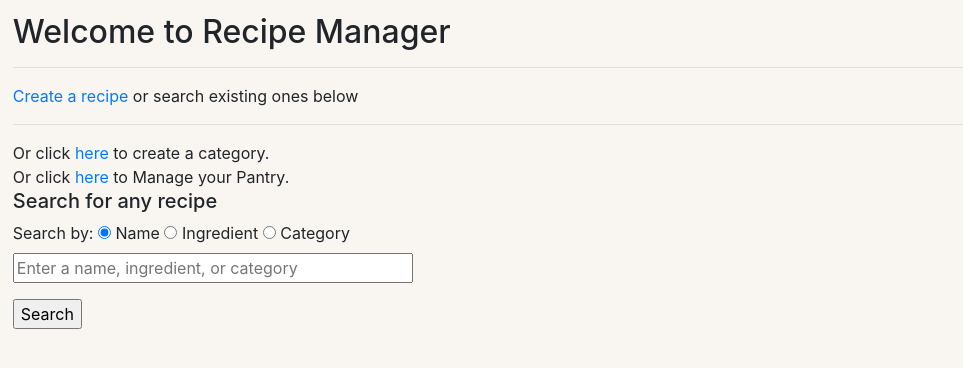
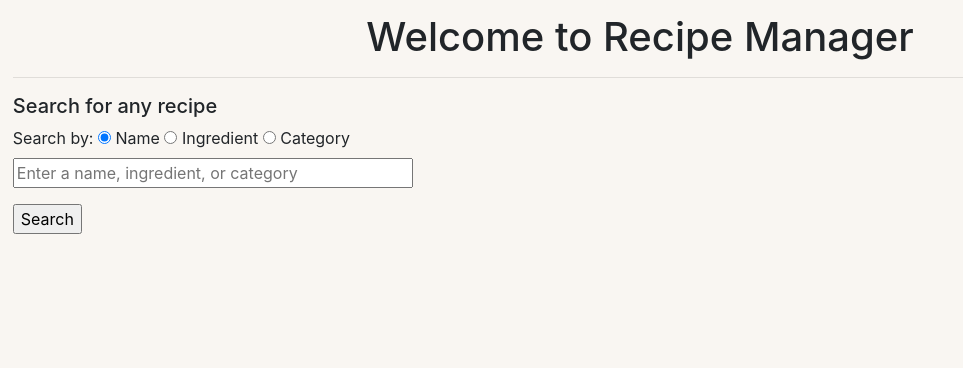
Before and after one commit to jzaia18/WormSign, a Flask app: page /home in a window 1280 px wide. Shown: the part 56-424 px from the top of the page, without its empty margins (0-963 px from the left). Run offline with Flask 2, Linux system fonts and the light colour scheme; the visitor is signed in with stand-in values (Sample User, id 1); some libraries are stand-ins or nearby versions.

Commit message:
Make page titles consistent and remove needless links

```diff
--- a/templates/create_account.html
+++ b/templates/create_account.html
@@ -9,6 +9,7 @@
 {% block body %}
 <div class="create_account">
   <h1>Create new Recipe Manager account</h1>
+  <hr />
   <form method="post" action="">
     <p><input type="text" name="username" value="" placeholder="Username"></p>
     <p><input type="password" name="password" value="" placeholder="Password"></p>
--- a/templates/create_recipe.html
+++ b/templates/create_recipe.html
@@ -10,7 +10,7 @@
 <div class="create_recipe">
   <h1>Create a new Recipe!</h1>
 
-  <br />
+  <hr />
 
   <div id="createrecipe-wrapper">
     <form method="post" action="/createrecipe">
--- a/templates/home.html
+++ b/templates/home.html
@@ -9,19 +9,11 @@
 {% block body %}
 
 <div id="wrapper">
-  <h2>
+  <h1>
     Welcome to Recipe Manager
-  </h2>
+  </h1>
 
   <hr />
-
-  <a href="/createrecipe">Create a recipe</a> or search existing ones below
-
-  <hr />
-
-  Or click <a href="/make_category">here</a> to create a category.
-  <br />
-  Or click <a href="/showpantry">here</a> to Manage your Pantry.
 
   <h5>
     Search for any recipe
--- a/templates/login.html
+++ b/templates/login.html
@@ -10,6 +10,7 @@
 {% block body %}
 <div class="login">
   <h1>Login to Recipe Manager</h1>
+  <hr />
   <form method="post" action="">
     <p><input type="text" name="username" value="" placeholder="Username"></p>
     <p><input type="password" name="password" value="" placeholder="Password"></p>
--- a/templates/make_category.html
+++ b/templates/make_category.html
@@ -9,13 +9,10 @@
 {% block body %}
 <div class="login">
   <h1>Make a new category</h1>
-        {% if error %}
-    <p class=error><strong>Error:</strong> {{ error }}
-  {% endif %}
+  <hr />
   <form method="post" action="">
     <p><input type="text" name="category_name" value="" placeholder="Category Name"></p>
     <p class="submit"><input type="submit" name="commit" value="Submit"></p>
   </form>
 </div>
-
 {% endblock %}
--- a/templates/manage_pantry.html
+++ b/templates/manage_pantry.html
@@ -9,8 +9,7 @@
 {% block body %}
 <div class="pantry">
   <h1>Manage Your Pantry</h1>
-
-  <a href="/home">Return to the Home Page</a>
+  <hr />
 
   <form method="post" action="/showpantry">
     <h5>
@@ -41,6 +40,7 @@
     <h4>
       {{ noResults }}
     </h4>
+    <br />
   {% elif results %}
     <table style="width:100%">
       <thead>
```
